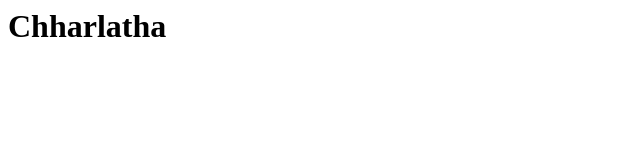
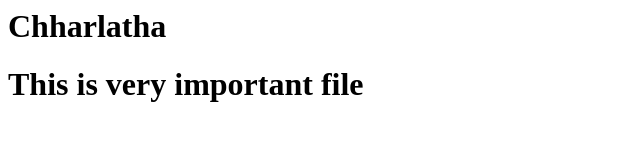
Before and after one commit to Chharlatha23/sample-1, a plain HTML site: page index.html in a window 1280 px wide. Shown: the whole page, without its empty margins (0-640 px from the left). Drawn offline with Linux system fonts and the light colour scheme.

Commit message:
feat: Add some important line

```diff
--- a/index.html
+++ b/index.html
@@ -4,5 +4,6 @@
     </head>
     <body>
         <h1>Chharlatha</h1>
+        <h1>This is very important file</h1>
     </body>
 </html>
```
